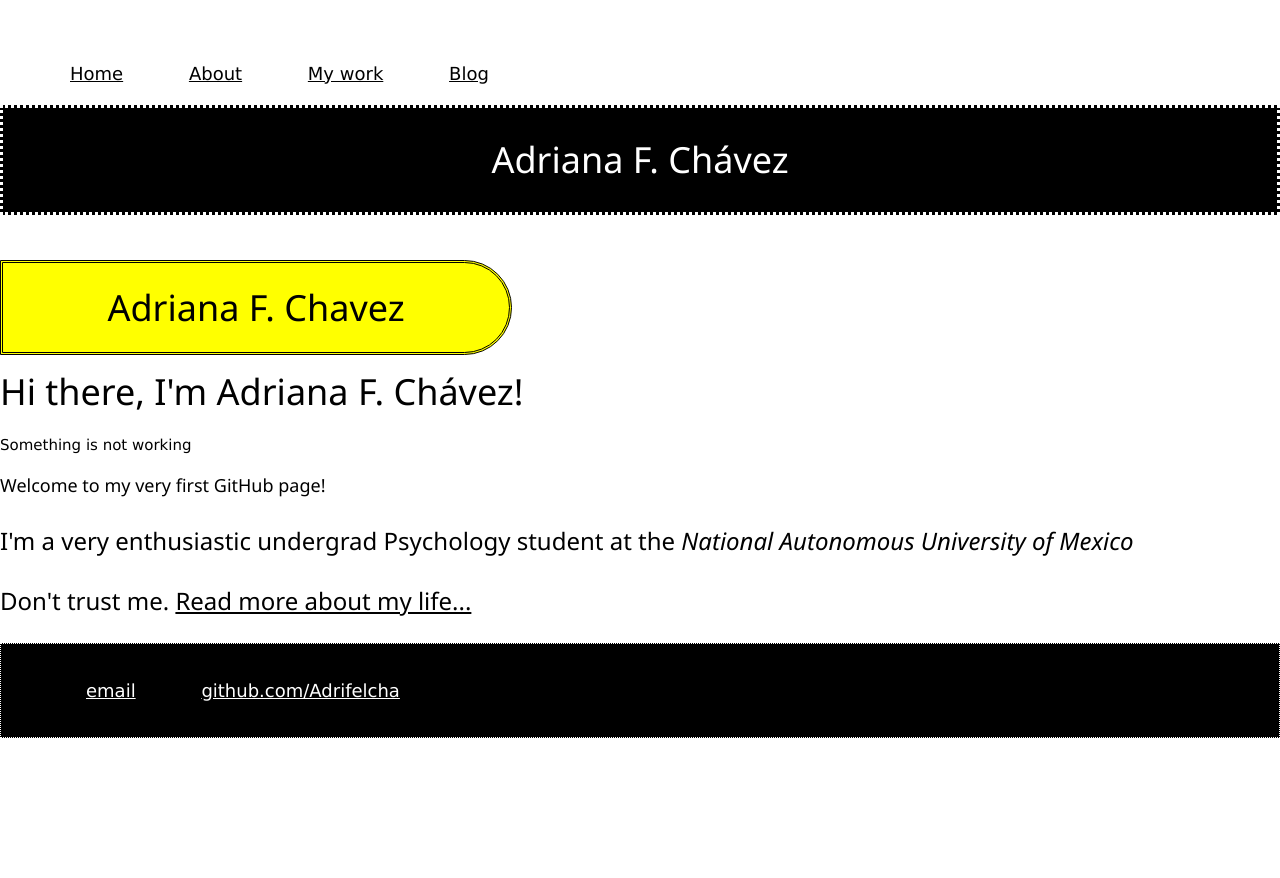
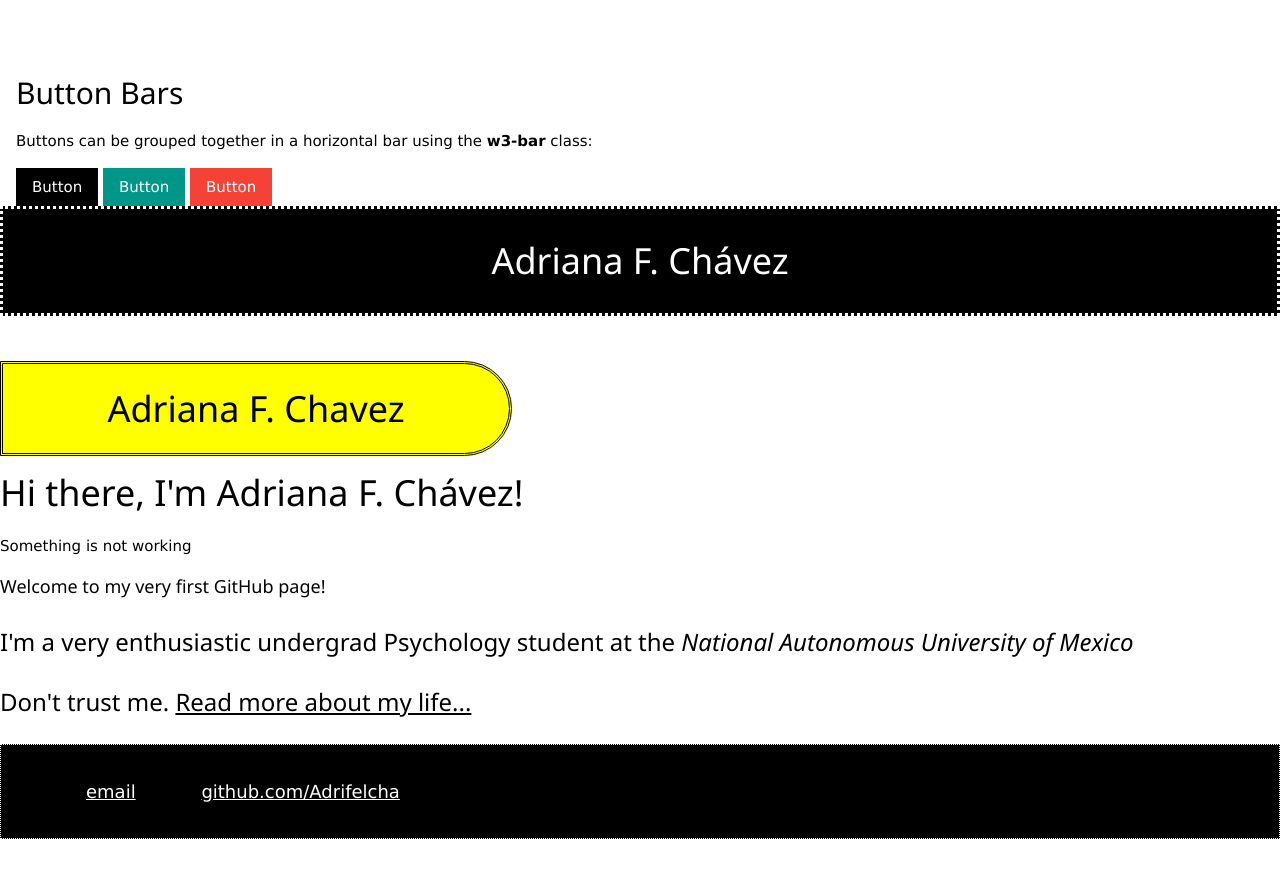
Before and after one commit to Adrifelcha/Adrifelcha-github.io, a Jekyll site: the page built from index.html, in a window 1280 px wide. Shown: the top 878 px of the page. Built offline with Jekyll 4.4.1, drawn with Linux system fonts in a browser that asks for light colours.

Commit message:
Update default.html

```diff
--- a/_layouts/default.html
+++ b/_layouts/default.html
@@ -58,12 +58,15 @@
 		</head>
 		<body>
 			<nav>
-	    		<ul>
-	        		<li><a href="/">Home</a></li>
-		        	<li><a href="/about">About</a></li>
-	        		<li><a href="/cv">My work</a></li>
-	        		<li><a href="/blog">Blog</a></li>
-	    		</ul>
+<div class="w3-container">
+<h2>Button Bars</h2>
+<p>Buttons can be grouped together in a horizontal bar using the <strong>w3-bar</strong> class:</p>
+<div class="w3-bar">
+  <button class="w3-button w3-black">Button</button>
+  <button class="w3-button w3-teal">Button</button>
+  <button class="w3-button w3-red">Button</button>
+</div>
+</div>
 			</nav>
 
 			<header class=style1>
```
